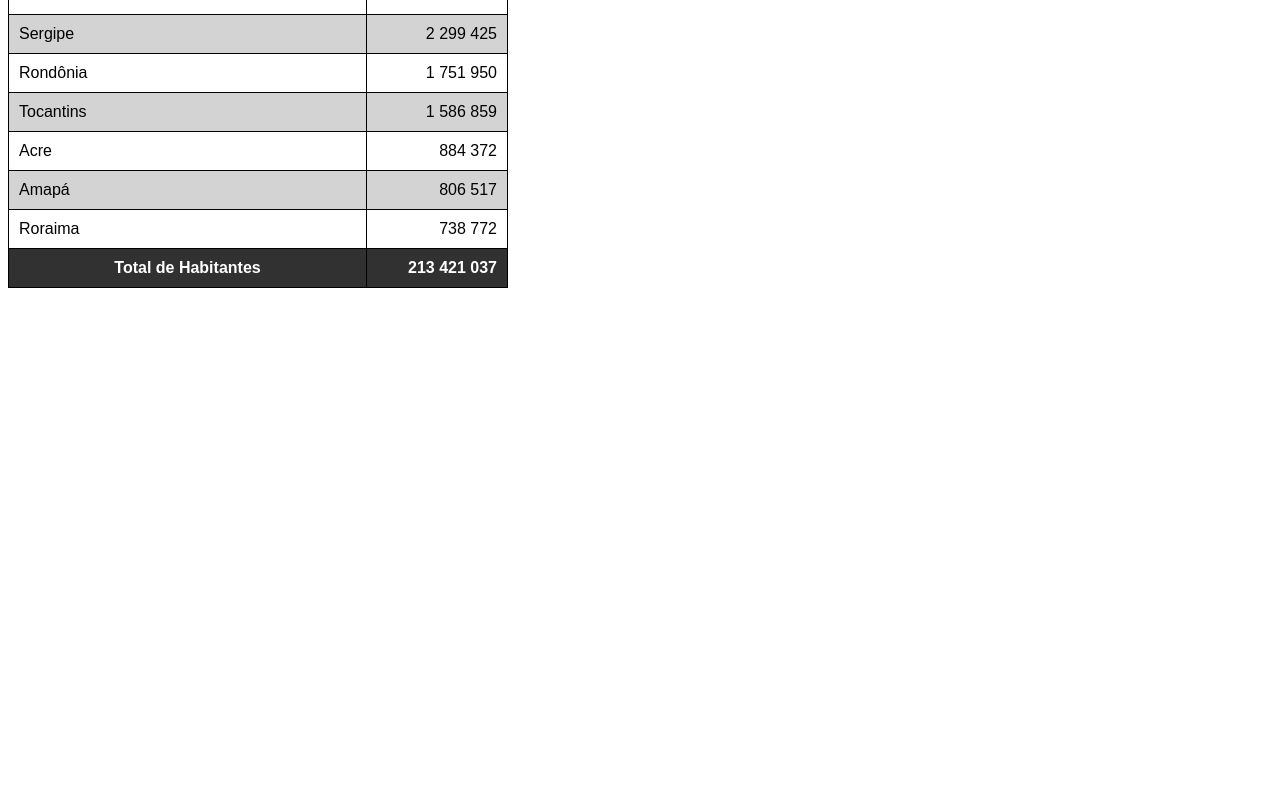
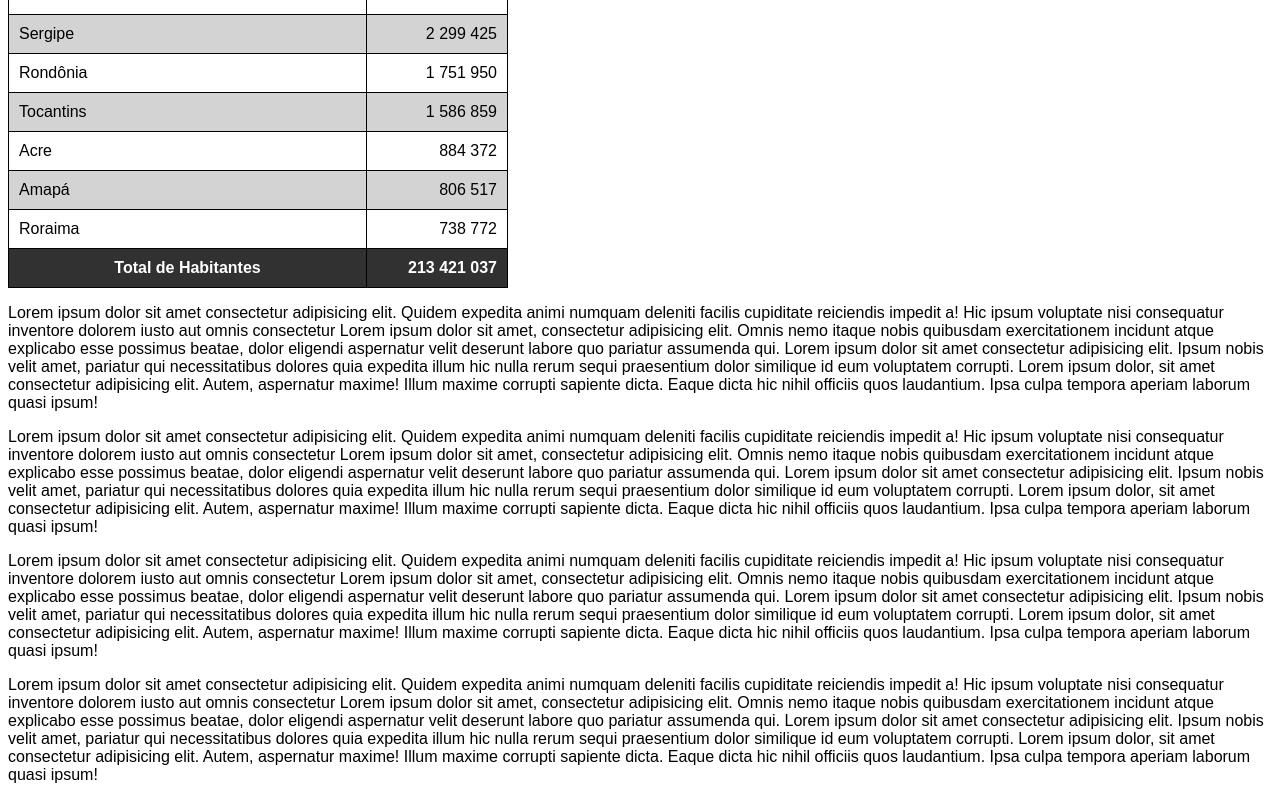
Before and after one commit to danddanielribeiro-dotcom/html-css, a plain HTML site: page Exercícios/ex023/tabela002.html in a window 1280 px wide. Shown: the part 972-1772 px from the top of the page. Before the commit the page ends 1268 px from the top, so only its background shows below. Drawn offline with Linux system fonts and the light colour scheme.

Commit message:
Update tabela002.html

```diff
--- a/Exercícios/ex023/tabela002.html
+++ b/Exercícios/ex023/tabela002.html
@@ -181,5 +181,9 @@
             <td class="num"><strong>213 421 037</strong></td>
         </tfoot>
     </table>
+    <p>Lorem ipsum dolor sit amet consectetur adipisicing elit. Quidem expedita animi numquam deleniti facilis cupiditate reiciendis impedit a! Hic ipsum voluptate nisi consequatur inventore dolorem iusto aut omnis consectetur Lorem ipsum dolor sit amet, consectetur adipisicing elit. Omnis nemo itaque nobis quibusdam exercitationem incidunt atque explicabo esse possimus beatae, dolor eligendi aspernatur velit deserunt labore quo pariatur assumenda qui. Lorem ipsum dolor sit amet consectetur adipisicing elit. Ipsum nobis velit amet, pariatur qui necessitatibus dolores quia expedita illum hic nulla rerum sequi praesentium dolor similique id eum voluptatem corrupti. Lorem ipsum dolor, sit amet consectetur adipisicing elit. Autem, aspernatur maxime! Illum maxime corrupti sapiente dicta. Eaque dicta hic nihil officiis quos laudantium. Ipsa culpa tempora aperiam laborum quasi ipsum!</p>
+    <p>Lorem ipsum dolor sit amet consectetur adipisicing elit. Quidem expedita animi numquam deleniti facilis cupiditate reiciendis impedit a! Hic ipsum voluptate nisi consequatur inventore dolorem iusto aut omnis consectetur Lorem ipsum dolor sit amet, consectetur adipisicing elit. Omnis nemo itaque nobis quibusdam exercitationem incidunt atque explicabo esse possimus beatae, dolor eligendi aspernatur velit deserunt labore quo pariatur assumenda qui. Lorem ipsum dolor sit amet consectetur adipisicing elit. Ipsum nobis velit amet, pariatur qui necessitatibus dolores quia expedita illum hic nulla rerum sequi praesentium dolor similique id eum voluptatem corrupti. Lorem ipsum dolor, sit amet consectetur adipisicing elit. Autem, aspernatur maxime! Illum maxime corrupti sapiente dicta. Eaque dicta hic nihil officiis quos laudantium. Ipsa culpa tempora aperiam laborum quasi ipsum!</p>
+    <p>Lorem ipsum dolor sit amet consectetur adipisicing elit. Quidem expedita animi numquam deleniti facilis cupiditate reiciendis impedit a! Hic ipsum voluptate nisi consequatur inventore dolorem iusto aut omnis consectetur Lorem ipsum dolor sit amet, consectetur adipisicing elit. Omnis nemo itaque nobis quibusdam exercitationem incidunt atque explicabo esse possimus beatae, dolor eligendi aspernatur velit deserunt labore quo pariatur assumenda qui. Lorem ipsum dolor sit amet consectetur adipisicing elit. Ipsum nobis velit amet, pariatur qui necessitatibus dolores quia expedita illum hic nulla rerum sequi praesentium dolor similique id eum voluptatem corrupti. Lorem ipsum dolor, sit amet consectetur adipisicing elit. Autem, aspernatur maxime! Illum maxime corrupti sapiente dicta. Eaque dicta hic nihil officiis quos laudantium. Ipsa culpa tempora aperiam laborum quasi ipsum!</p>
+    <p>Lorem ipsum dolor sit amet consectetur adipisicing elit. Quidem expedita animi numquam deleniti facilis cupiditate reiciendis impedit a! Hic ipsum voluptate nisi consequatur inventore dolorem iusto aut omnis consectetur Lorem ipsum dolor sit amet, consectetur adipisicing elit. Omnis nemo itaque nobis quibusdam exercitationem incidunt atque explicabo esse possimus beatae, dolor eligendi aspernatur velit deserunt labore quo pariatur assumenda qui. Lorem ipsum dolor sit amet consectetur adipisicing elit. Ipsum nobis velit amet, pariatur qui necessitatibus dolores quia expedita illum hic nulla rerum sequi praesentium dolor similique id eum voluptatem corrupti. Lorem ipsum dolor, sit amet consectetur adipisicing elit. Autem, aspernatur maxime! Illum maxime corrupti sapiente dicta. Eaque dicta hic nihil officiis quos laudantium. Ipsa culpa tempora aperiam laborum quasi ipsum!</p>
 </body>
 </html>
```
